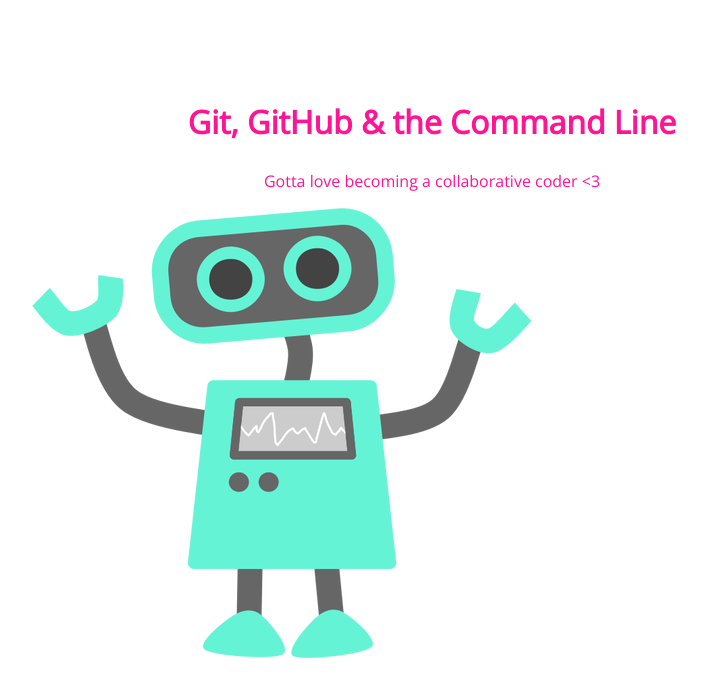
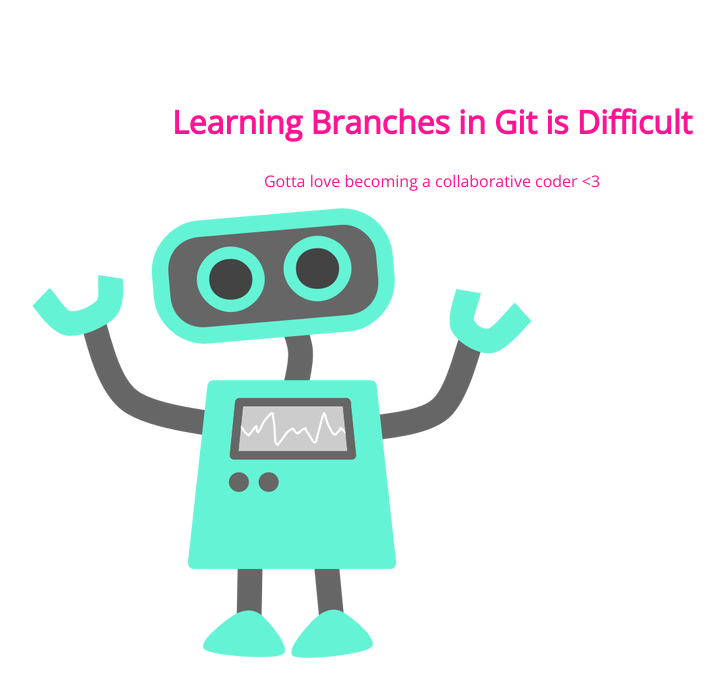
Before and after one commit to crhudy/my-class-repository, a plain HTML site: page index.html in a window 1280 px wide. Shown: the whole page, without its empty margins (208-932 px from the left). Drawn offline with nearby package versions, Linux system fonts and the light colour scheme.

Commit message:
Learning Branches in Git is Difficult

```diff
--- a/index.html
+++ b/index.html
@@ -8,7 +8,7 @@
 </head>
 <body>
 	<section>
-		<h1>Git, GitHub & the Command Line</h1>
+		<h1>Learning Branches in Git is Difficult</h1>
 		<p>Gotta love becoming a collaborative coder <3</p>
 		<img src="img/happy-blue-robot.png">
 	</section>
```
